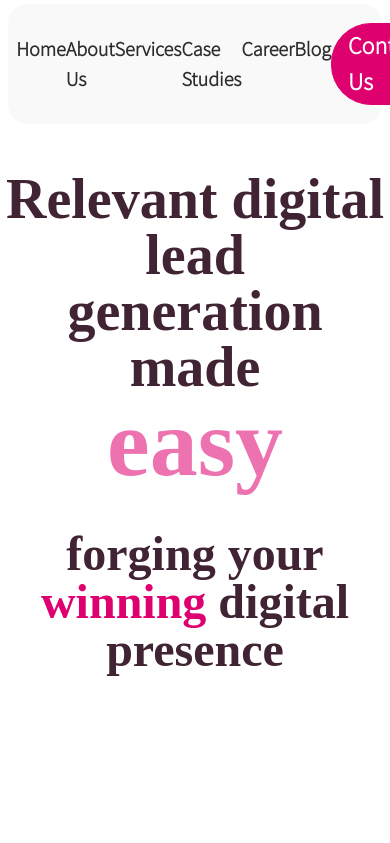
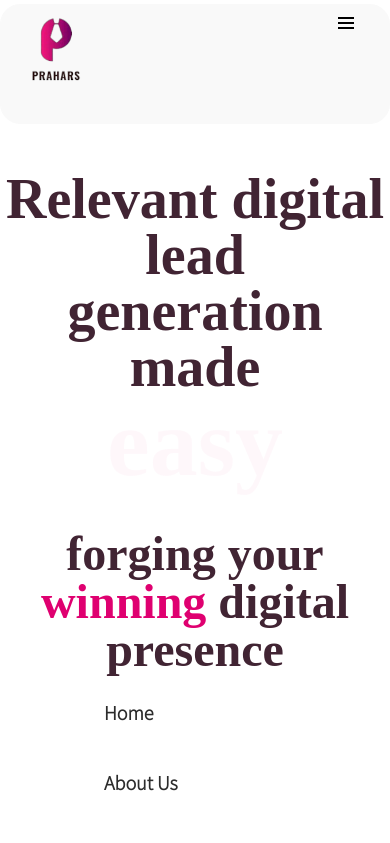
Before and after one commit to saravana730/prahars, a Next.js app: page / in a window 390 px wide. Shown: the top 843 px of the page. Built offline with nearby package versions, Linux system fonts and the light colour scheme.

Commit message:
navbar changes in progress

```diff
--- a/app/components/navbar.tsx
+++ b/app/components/navbar.tsx
@@ -6,24 +6,25 @@ import { useEffect, useState } from 'react';
 
 export default function Navbar(){
 
-    const [isOpen, setIsopen] = useState(false);
-  const handleToggle = (e: { stopPropagation: () => void; }) => {
-    if (typeof window !== 'undefined') {
-      if (window.innerWidth <= 768) {
-        e.stopPropagation();
-        setIsopen(!isOpen);
-      }
-    }
+  //   const [isOpen, setIsopen] = useState(false);
+  // const handleToggle = (e: { stopPropagation: () => void; }) => {
+  //   if (typeof window !== 'undefined') {
+  //     if (window.innerWidth <= 768) {
+  //       e.stopPropagation();
+  //       setIsopen(!isOpen);
+  //     }
+  //   }
 
-  }
+  // }
 
     return (
         <div className='navbar'>
        <nav className=' navbarItemsBox'>
         <div><img src="logo.png" className="w-32"/></div>
         {/* <div className=''> */}
-            <div>
-            <ul className="flex flex-row md:gap-8 ">
+          <div className='menu'><img src="menuIcon.png"/></div>
+            <div className="navbarMenu">
+                <ul className="itemsList md:gap-8 ">
                     <li className="home">Home</li>
                     <li className="about">About Us</li>
                     <li className="service">Services</li>
@@ -35,11 +36,11 @@ export default function Navbar(){
             <div className='contactButton'>Contact Us</div>
         {/* </div> */}
        </nav>
-       <div className="hamburger-icon " onClick={handleToggle}>
+       {/* <div className="hamburger-icon " onClick={handleToggle}>
           <div className={`bar ${isOpen ? 'open' : ''}`}></div>
           <div className={`bar ${isOpen ? 'open' : ''}`}></div>
           <div className={`bar ${isOpen ? 'open' : ''}`}></div>
-        </div>
+        </div> */}
        </div>
     )
 }
--- a/app/components/services.tsx
+++ b/app/components/services.tsx
@@ -28,7 +28,7 @@ export default function Services(){
       }, []);
     return(
         <div  className={`scroll-services ${isVisible ? '' : ''}`}>
-            <div className="desktopServices ">
+
                 <div className="services_page">
                 <div className="flex flex-col">
                     <div className="flex flex-row justify-between">
@@ -155,15 +155,6 @@ export default function Services(){
                     </div>
                 </div>
             </div>
-            </div>
-
-
-
-
-
-
-
-
 
 
 
@@ -174,21 +165,12 @@ export default function Services(){
                         <div>
                             <div className="flex flex-col   ">
                                 <div className="our_services">OUR SERVICES</div>
-                                {/* <div className="empty_box"></div> */}
                                 <div className="for_us_padding">
                                     <div className="for_us">For us, this is</div>
                                     <div className="for_us">all in <span style={{color:"#df0070"}}>a day's</span></div>
                                     <div className="for_us"><span style={{color:"#df0070"}}>work.</span></div>
                                 </div>
                                 <div className="empty_box"></div>
-                                {/* <div>
-                                    <button className="outlined-button">
-                                        <div className="flex flex-row md: gap-1">
-                                            <div>Read More</div>
-                                            <div className="img_padding"><Image src={forward_arrow} alt='>' width={25} height={25} /></div>
-                                        </div>
-                                    </button>
-                                </div> */}
                             </div>
                         </div>
                         <div className="branding_padding">
@@ -196,37 +178,30 @@ export default function Services(){
                                 <div><Image src={sample_img_1} alt={"png"} width={50} height={50}/></div>
                                 <div className="branding_title">Branding</div>
                                 <div className="flex flex-row md: gap-4">
-                                    {/* <div>Hello</div> */}
                                     <div><span className="branding_content_plus">+</span></div>
                                     <div className="branding_content">Market Research</div>
                                 </div>
                                 <div className="flex flex-row md: gap-4">
-                                    {/* <div>Hello</div> */}
                                     <div><span className="branding_content_plus">+</span></div>
                                     <div className="branding_content">Brand Positioning</div>
                                 </div>
                                 <div className="flex flex-row md: gap-4">
-                                    {/* <div>Hello</div> */}
                                     <div><span className="branding_content_plus">+</span></div>
                                     <div className="branding_content">Brand Identity Design</div>
                                 </div>
                                 <div className="flex flex-row md: gap-4">
-                                    {/* <div>Hello</div> */}
                                     <div><span className="branding_content_plus">+</span></div>
                                     <div className="branding_content">Brand Collateral Design</div>
                                 </div>
                                 <div className="flex flex-row md: gap-4">
-                                    {/* <div>Hello</div> */}
                                     <div><span className="branding_content_plus">+</span></div>
                                     <div className="branding_content">Branding for Startups</div>
                                 </div>
                                 <div className="flex flex-row md: gap-4">
-                                    {/* <div>Hello</div> */}
                                     <div><span className="branding_content_plus">+</span></div>
                                     <div className="branding_content">Corporate Branding</div>
                                 </div>
                                 <div className="flex flex-row md: gap-4">
-                                    {/* <div>Hello</div> */}
                                     <div><span className="branding_content_plus">+</span></div>
                                     <div className="branding_content">Product Branding</div>
                                 </div>
@@ -239,32 +214,25 @@ export default function Services(){
                                 </div>
                                 <div className="branding_title">Advertising and Marketing</div>
                                 <div className="flex flex-row md: gap-4">
-                                    {/* <div>Hello</div> */}
                                     <div><span className="branding_content_plus">+</span></div>
                                     <div className="branding_content">Performance Marketing</div>
                                 </div>
                                 <div className="flex flex-row md: gap-4">
-                                    {/* <div>Hello</div> */}
                                     <div><span className="branding_content_plus">+</span></div>                            <div className="branding_content">Digital Marketing</div>
                                 </div>
                                 <div className="flex flex-row md: gap-4">
-                                    {/* <div>Hello</div> */}
                                     <div><span className="branding_content_plus">+</span></div>                            <div className="branding_content">LinkedIn Marketing</div>
                                 </div>
                                 <div className="flex flex-row md: gap-4">
-                                    {/* <div>Hello</div> */}
                                     <div><span className="branding_content_plus">+</span></div>                            <div className="branding_content">Meta Marketing</div>
                                 </div>
                                 <div className="flex flex-row md: gap-4">
-                                    {/* <div>Hello</div> */}
                                     <div><span className="branding_content_plus">+</span></div>                            <div className="branding_content">Google Ads</div>
                                 </div>
                                 <div className="flex flex-row md: gap-4">
-                                    {/* <div>Hello</div> */}
                                     <div><span className="branding_content_plus">+</span></div>                            <div className="branding_content">SEO/SEM Services</div>
                                 </div>
                                 <div className="flex flex-row md: gap-4">
-                                    {/* <div>Hello</div> */}
                                     <div><span className="branding_content_plus">+</span></div>                            <div className="branding_content">Social Media Marketing</div>
                                 </div>
                             </div>
@@ -277,15 +245,12 @@ export default function Services(){
                             <div><Image src={sample_img_3} alt={"png"} width={50} height={50}/></div>
                                 <div className="branding_title">Design and Deployment</div>
                                 <div className="flex flex-row md: gap-4">
-                                    {/* <div>Hello</div> */}
                                     <div><span className="branding_content_plus">+</span></div>                                <div className="branding_content">Bespoke Website Design</div>
                                 </div>
                                 <div className="flex flex-row md: gap-4">
-                                    {/* <div>Hello</div> */}
                                     <div><span className="branding_content_plus">+</span></div>                                <div className="branding_content">CMS(WordPress) Based Website</div>
                                 </div>
                                 <div className="flex flex-row md: gap-4">
-                                    {/* <div>Hello</div> */}
                                     <div><span className="branding_content_plus">+</span></div>
                                     <div className="branding_content">E-Commerce Website(WooCommerce and Shopify)</div>
                                 </div>
--- a/app/styles/mobile.css
+++ b/app/styles/mobile.css
@@ -3,7 +3,7 @@
 @media  (max-width :768px) {
 
 body{
-    width:100% !important;
+    width:100vw;
     background-color: var(--white-colour) !important;
 }
 
@@ -25,7 +25,49 @@ body{
 .bannercontents{
     font-size: 3.5rem;
 }
+/* --------------------------------  navbar  ---------------------------- */
+.itemsList{
+    display: flex;
+    flex-direction: column;
+    /* width:100%; */
+    padding-top:250%;
+    gap:40px;
 
+}
+.navbarMenu{
+    display: flex;
+    /* background-color: aqua; */
+    width:100%;
+    height:100vh;
+}
+.contactButton{
+    display:none;
+}
+.menu{
+    display: block;
+    position:absolute;
+    right:8%;
+    top:5%;
+
+}
+.navbarItemsBox{
+    position: absolute;
+    width:100%;
+    /* top:150%; */
+    left:0;
+    /* height:100vh; */
+    z-index: 100;
+    display: flex;
+    align-items: flex-start;
+}
+
+/* ------------------------------ services  -------------------------*/
+.services_page{
+    display:none;
+}
+.mobileServices{
+    /* display:flex; */
+}
 /* ---------------------------- case studies  -------------------------*/
 .desktopCase{
     display:none;
--- a/app/styles/styles.css
+++ b/app/styles/styles.css
@@ -19,18 +19,55 @@
   }
 
 /* -------------------------------- Navbar ----------------------------------- */
+
+.hamburger-icon {
+    display: none;
+    cursor: pointer;
+    color: white
+  }
+
+  .bar {
+    height: 3px;
+    width: 25px;
+    background-color: #fff;
+    margin: 5px auto;
+  }
+
+  .bar.open:nth-child(1) {
+    transform: translateY(6px) rotate(-45deg);
+  }
+
+  .bar.open:nth-child(2) {
+    opacity: 0;
+  }
+
+  .bar.open:nth-child(3) {
+    transform: translateY(-10px) rotate(45deg);
+  }
+
+  .menu{
+    /* position:absolute; */
+    cursor:pointer;
+    display:none;
+  }
+  .navbarMenu{
+    display:none;
+  }
+.itemsList{
+    display:flex;flex-direction: row;
+}
 .navbar{
     position: fixed;
     top:0;
     width:100%;
     display:flex;
-    align-items: center;
+    /* align-items: center; */
     justify-content: space-between;
     padding-left: 2%;
     padding-right:2%;
     padding-top:1%;
     /* overflow: hidden; */
-    z-index:999;
+    z-index:100;
     font-family: var(--primary-font);
 }
 .navbarItemsBox{
@@ -55,6 +92,7 @@
     font-size: var(--font-contact);
     font-weight: 800;
     transition:0.6s;
+    height:fit-content;
 }
 .contactButton:hover{
     color:var(--secondary-color);
```
Also changed, not shown: public/menuIcon.png (added). Lines whose indentation alone changed are shown as unchanged.
